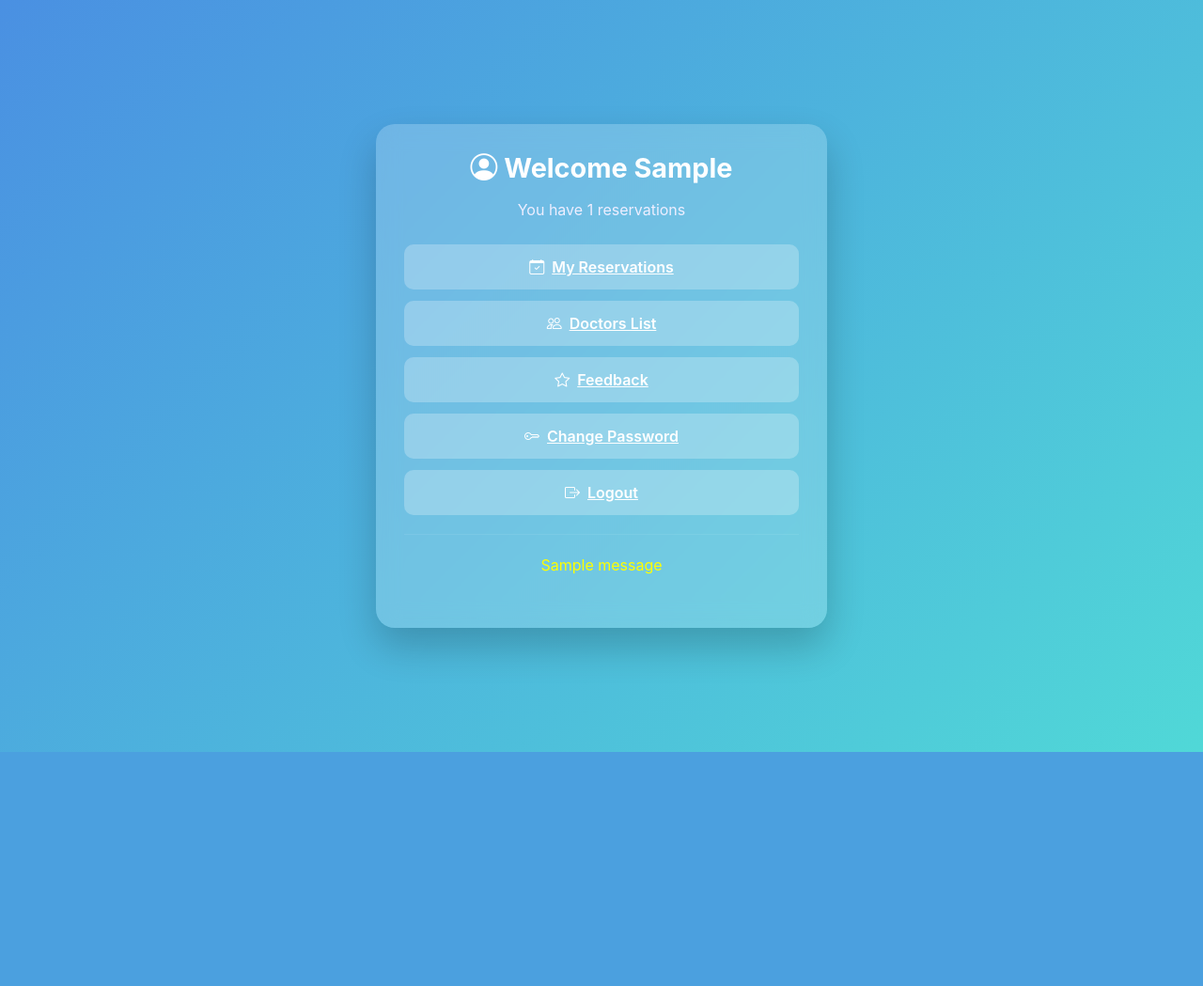
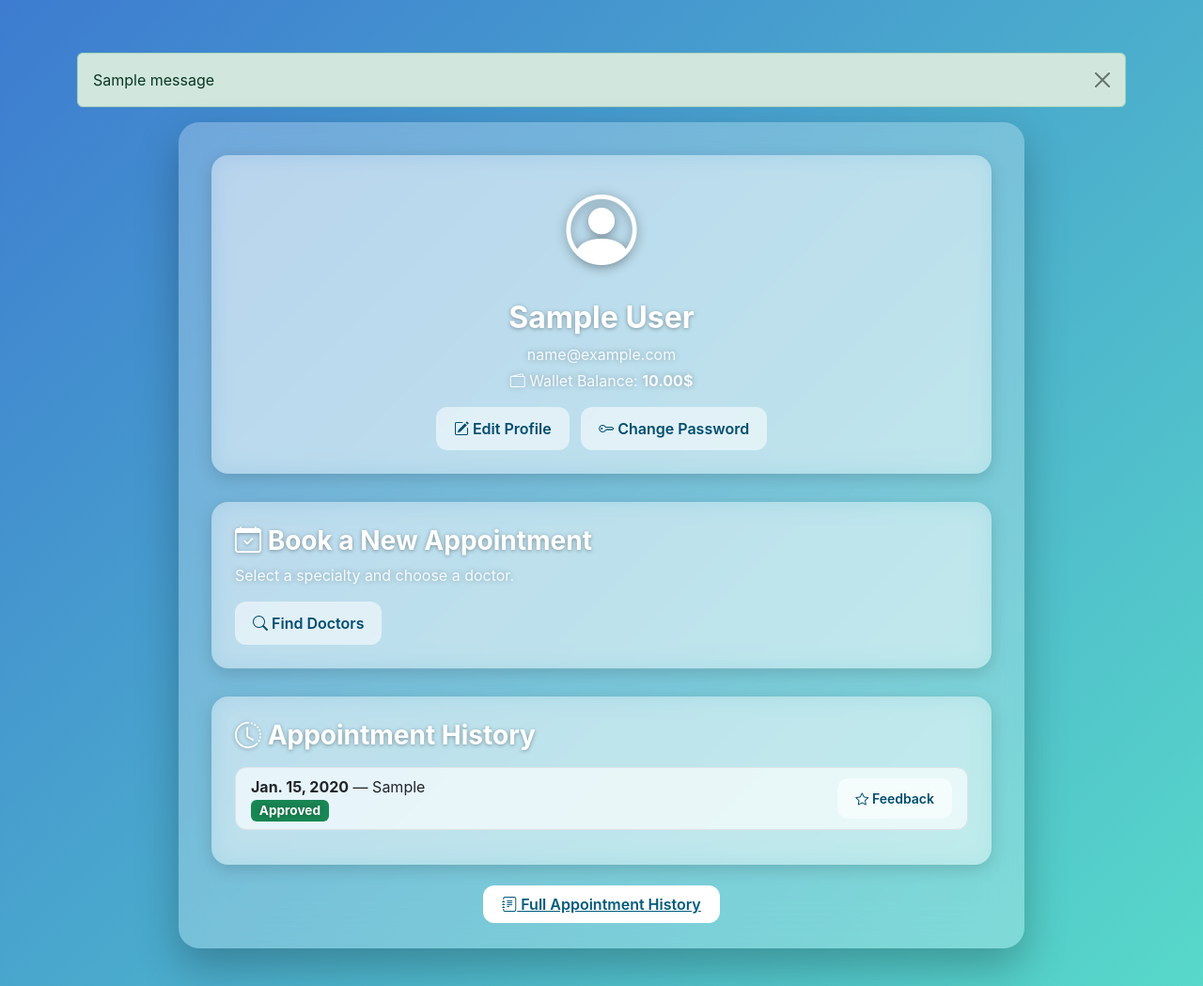
Before and after one commit to ramindesu/medical_reservation_center, a Django app: template Accounts/templates/accounts/patient_dashboard.html in a window 1280 px wide. Shown: the whole page at 94% size. Before the commit the page ends 800 px from the top, so only its background shows below. Run offline with Django 5.2, Linux system fonts and the light colour scheme; the template is opened without the code that fills it: values that come from a table or form of the project are taken from there, others are empty; a user stored in the database is signed in; tables that the repository leaves empty hold one stand-in row (values such as "Sample post"); one stand-in notice (Sample message) is shown.

Commit message:
add: adding new htmls: 1-add_feadback 2-doctor_patients 3-edit_patient_profile 4-patient_history 5-patient_reservations update: update css for patient_dashboard & adding line for doctors/detail.html

```diff
--- a/Accounts/templates/accounts/patient_dashboard.html
+++ b/Accounts/templates/accounts/patient_dashboard.html
@@ -2,104 +2,202 @@
 <html lang="en">
 <head>
     <meta charset="UTF-8">
-    <title>Patient Dashboard - MedReserve</title>
-
+    <title>Patient Dashboard | MedReserve</title>
 
     <link href="https://cdn.jsdelivr.net/npm/bootstrap@5.3.3/dist/css/bootstrap.min.css" rel="stylesheet">
     <link href="https://cdn.jsdelivr.net/npm/bootstrap-icons@1.11.1/font/bootstrap-icons.css" rel="stylesheet">
 
     <style>
         body {
-            height: 100vh;
-            background: linear-gradient(135deg, #4a90e2, #50d8d7);
-            display: flex;
-            justify-content: center;
-            align-items: center;
-            font-family: 'Inter', sans-serif;
+            min-height: 100vh;
             margin: 0;
+            padding: 40px 0;
+            background : linear-gradient(135deg, #3d7cd0, #57d8c9);
+            font-family: "Inter", sans-serif;
+            display: block;
         }
-        .card-dashboard {
-            width: 100%;
-            max-width: 480px;
-            padding: 30px;
-            border-radius: 20px;
-            background: rgba(255,255,255,0.2);
+
+        .dashboard-container {
+            width: 95%;
+            max-width: 900px;
+            margin: 0 auto;
+            background: rgba(255, 255, 255, 0.25);
+            backdrop-filter: blur(20px);
+            border-radius: 22px;
+            padding: 35px;
+            color: #eef6ff;
+            box-shadow: 0 20px 45px rgba(0,0,0,0.25);
+        }
+
+        .glass-box {
+            background: rgba(255, 255, 255, 0.35);
+            border-radius: 18px;
+            padding: 25px;
+            margin-bottom: 30px;
             backdrop-filter: blur(12px);
-            box-shadow: 0px 20px 40px rgba(0,0,0,0.2);
-            text-align: center;
+            box-shadow: 0 5px 18px rgba(0,0,0,0.15);
         }
-        .card-dashboard h1 {
+
+        h2, h3 {
+            color: #ffffff;
+            text-shadow: 0px 1px 4px rgba(0,0,0,0.35);
             font-weight: 700;
-            color: white;
-            margin-bottom: 15px;
-            font-size: 1.8rem;
         }
-        .card-dashboard p {
-            color: #eef;
-            margin-bottom: 25px;
-            font-size: 1rem;
+
+        p, span, small {
+            color: #f5faff;
+            text-shadow: 0 0 6px rgba(0,0,0,0.3);
         }
+
         .btn-glass {
-            width: 100%;
-            padding: 12px 0;
-            border-radius: 10px;
-            font-size: 16px;
+            background: rgba(255,255,255,0.55);
+            color: #004d6f;
+            border-radius: 12px;
             font-weight: 600;
-            background: rgba(255,255,255,0.25);
-            border: none;
-            color: white;
+            padding: 10px 18px;
+            transition: .25s;
+        }
+
+        .btn-glass:hover {
+            background: rgba(255,255,255,0.9);
+            transform: translateY(-3px);
+        }
+
+        .profile-icon {
+            font-size: 75px;
+            color: #ffffff;
+            filter: drop-shadow(0px 2px 6px rgba(0,0,0,0.4));
+        }
+
+        .list-group-item {
+            background: rgba(255,255,255,0.65);
+            border-radius: 12px !important;
             margin-bottom: 12px;
+        }
+
+        .badge-status {
+            font-size: 0.85rem;
+        }
+
+        .footer-btn {
+            padding: 10px 20px;
+            border-radius: 12px;
+            background: white;
+            color: #005b7c;
+            font-weight: 600;
             transition: 0.2s;
         }
-        .btn-glass i {
-            margin-right: 8px;
-        }
-        .btn-glass:hover {
-            background: rgba(255,255,255,0.4);
-            transform: translateY(-3px);
-        }
-        hr {
-            border-color: rgba(255,255,255,0.3);
-            margin: 20px 0;
+
+        .footer-btn:hover {
+            background: #e3f3ff;
+            transform: translateY(-2px);
         }
     </style>
 </head>
+
 <body>
 
-<div class="card-dashboard">
-    <h1><i class="bi bi-person-circle"></i> Welcome {{ request.user.first_name }}</h1>
-    <p>You have {{ reservations.count }} reservations</p>
+{% if messages %}
+    <div class="container mt-3">
+        {% for message in messages %}
+            <div class="alert alert-success alert-dismissible fade show" role="alert">
+                {{ message }}
+                <button type="button" class="btn-close" data-bs-dismiss="alert"></button>
+            </div>
+        {% endfor %}
+    </div>
+{% endif %}
 
-    <a href="#" class="btn-glass d-flex align-items-center justify-content-center">
-        <i class="bi bi-calendar-check"></i> My Reservations
-    </a>
+<div class="dashboard-container">
 
-    <a href="{% url 'doctors_list' %}" class="btn-glass d-flex align-items-center justify-content-center">
-        <i class="bi bi-people"></i> Doctors List
-    </a>
+    <div class="glass-box text-center">
+        <i class="bi bi-person-circle profile-icon"></i>
 
-    <a href="#" class="btn-glass d-flex align-items-center justify-content-center">
-        <i class="bi bi-star"></i> Feedback
-    </a>
+        <h2 class="mt-3">{{ user.first_name }} {{ user.last_name }}</h2>
+        <p class="mb-1">{{ user.email }}</p>
+
+        <p><i class="bi bi-wallet2"></i> Wallet Balance:
+            <strong>{{ user.patient.wallet.balance }}$</strong>
+        </p>
+
+        <div class="mt-3">
+            <a href="{% url 'edit_patient_profile' %}" class="btn btn-glass me-2">
+                <i class="bi bi-pencil-square"></i> Edit Profile
+            </a>
+
+            <a href="{% url 'change_password' %}" class="btn btn-glass">
+                <i class="bi bi-key"></i> Change Password
+            </a>
+        </div>
+    </div>
+
+    <div class="glass-box">
+        <h3><i class="bi bi-calendar-check"></i> Book a New Appointment</h3>
+        <p>Select a specialty and choose a doctor.</p>
+
+        <a href="{% url 'doctors_list' %}" class="btn btn-glass">
+            <i class="bi bi-search"></i> Find Doctors
+        </a>
+    </div>
+
+    <!-- Appointment History -->
+    <div class="glass-box">
+        <h3><i class="bi bi-clock-history"></i> Appointment History</h3>
+
+        {% if user.patient.reservations_set.all %}
+            <ul class="list-group mt-3">
+                {% for res in user.patient.reservations_set.all %}
+                <li class="list-group-item d-flex justify-content-between align-items-center">
+
+                    <div>
+                        <strong>{{ res.date }}</strong> — {{ res.service }}<br>
+
+                        {% if res.status == "approved" %}
+                            <span class="badge bg-success badge-status">Approved</span>
+                        {% elif res.status == "waiting" %}
+                            <span class="badge bg-warning text-dark badge-status">Waiting</span>
+                        {% elif res.status == "rejected" %}
+                            <span class="badge bg-danger badge-status">Rejected</span>
+                        {% else %}
+                            <span class="badge bg-secondary badge-status">Canceled</span>
+                        {% endif %}
+                    </div>
+
+                    {% if res.status == "approved" %}
+                    <a href="{% url 'add_feedback' res.id %}" class="btn btn-sm btn-glass">
+                        <i class="bi bi-star"></i> Feedback
+                    </a>
+                    {% endif %}
+
+                </li>
+                {% endfor %}
+            </ul>
+        {% else %}
+            <p>No appointment history yet.</p>
+        {% endif %}
+    </div>
+
+    <div class="text-center mt-3">
+        <a href="{% url 'patient_reservations' %}" class="footer-btn">
+            <i class="bi bi-journal-text"></i> Full Appointment History
+        </a>
+    </div>
+
+</div>
+
+<script src="https://cdn.jsdelivr.net/npm/bootstrap@5.3.3/dist/js/bootstrap.bundle.min.js"></script>
+
+<script>
+document.addEventListener('DOMContentLoaded', function () {
+    const alerts = document.querySelectorAll('.alert');
+    alerts.forEach(alert => {
+        alert.addEventListener('closed.bs.alert', function () {
+            window.scrollTo({ top: 0, behavior: 'smooth' });
+        });
+    });
+});
+</script>
 
 
-    <a href="{% url 'change_password' %}" class="btn-glass d-flex align-items-center justify-content-center">
-        <i class="bi bi-key"></i> Change Password
-    </a>
-
-
-    <a href="{% url 'home' %}" class="btn-glass d-flex align-items-center justify-content-center">
-        <i class="bi bi-box-arrow-right"></i> Logout
-    </a>
-
-    <hr>
-
-    {% for message in messages %}
-        <p style="color: yellow;">{{ message }}</p>
-    {% endfor %}
-</div>
-
-
-<script src="https://cdn.jsdelivr.net/npm/bootstrap@5.3.3/dist/js/bootstrap.bundle.min.js"></script>
 </body>
 </html>
```
Also changed, not shown: Accounts/templates/accounts/add_feedback.html (added, +111 -0 lines), Accounts/templates/accounts/doctor_patients.html (added, +13 -0 lines), Accounts/templates/accounts/edit_patient_profile.html (added, +85 -0 lines), Accounts/templates/accounts/patient_history.html (added, +13 -0 lines), Accounts/templates/accounts/patient_reservations.html (added, +59 -0 lines), Accounts/templates/doctors/detail.html (+29 -0 lines).
